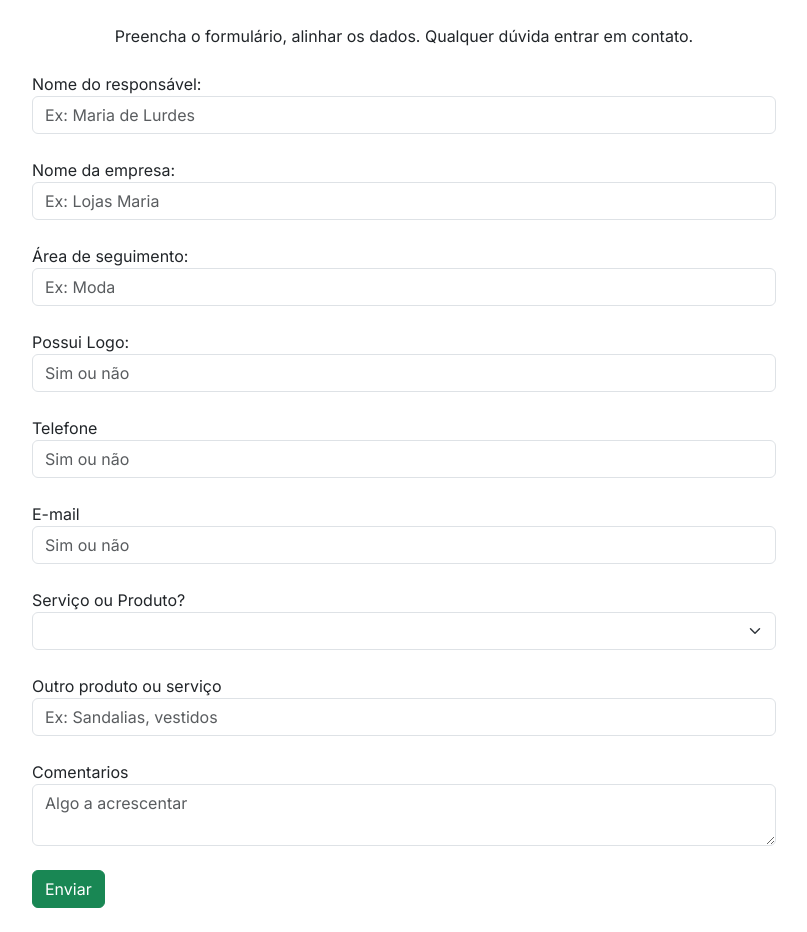
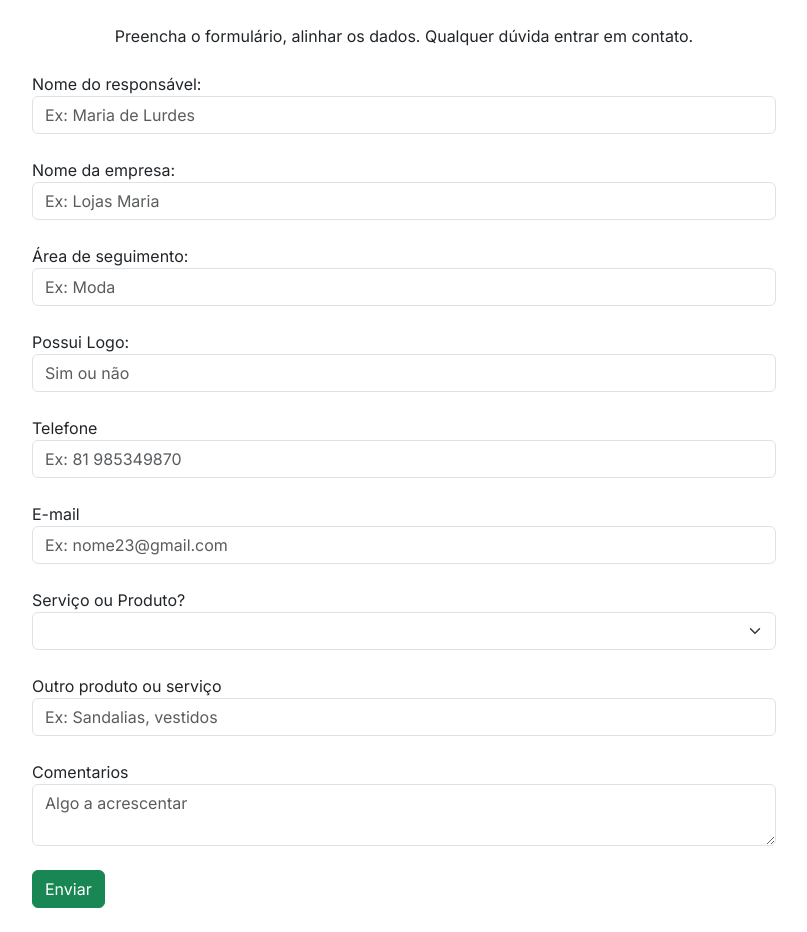
Before and after one commit to Srubens/cliente, a Next.js app: page / in a window 1280 px wide. Shown: the whole page, without its empty margins (236-1043 px from the left). Built offline with nearby package versions, Linux system fonts and the light colour scheme.

Commit message:
ajuste nos placeholder

```diff
--- a/src/app/page.tsx
+++ b/src/app/page.tsx
@@ -143,7 +143,7 @@
           type="text" name="fone"
           value={form.fone}
           onChange={onChange}
-          placeholder="Sim ou não"
+          placeholder="Ex: 81 985349870"
           />
         </div>
         <br />
@@ -154,7 +154,7 @@
           type="text" name="email"
           value={form.email}
           onChange={onChange}
-          placeholder="Sim ou não"
+          placeholder="Ex: nome23@gmail.com"
           />
         </div>
         <br />
```
